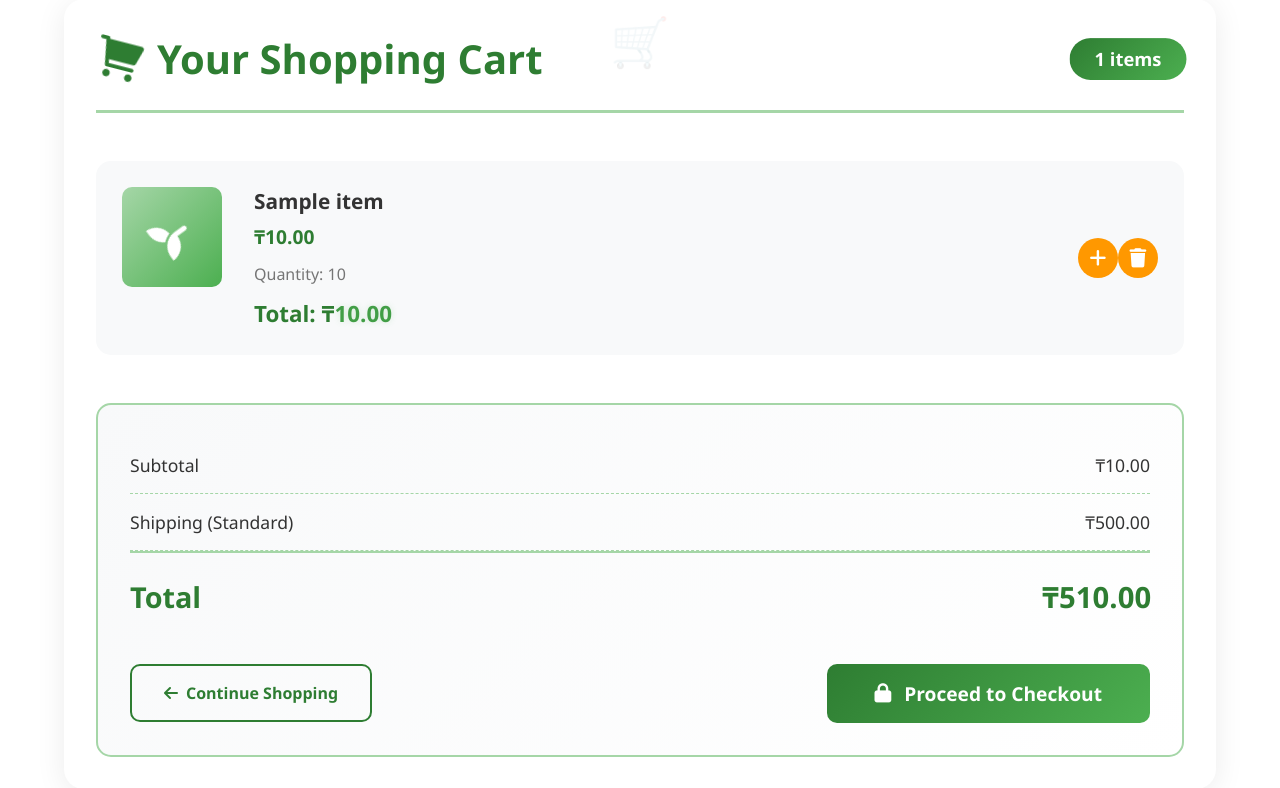
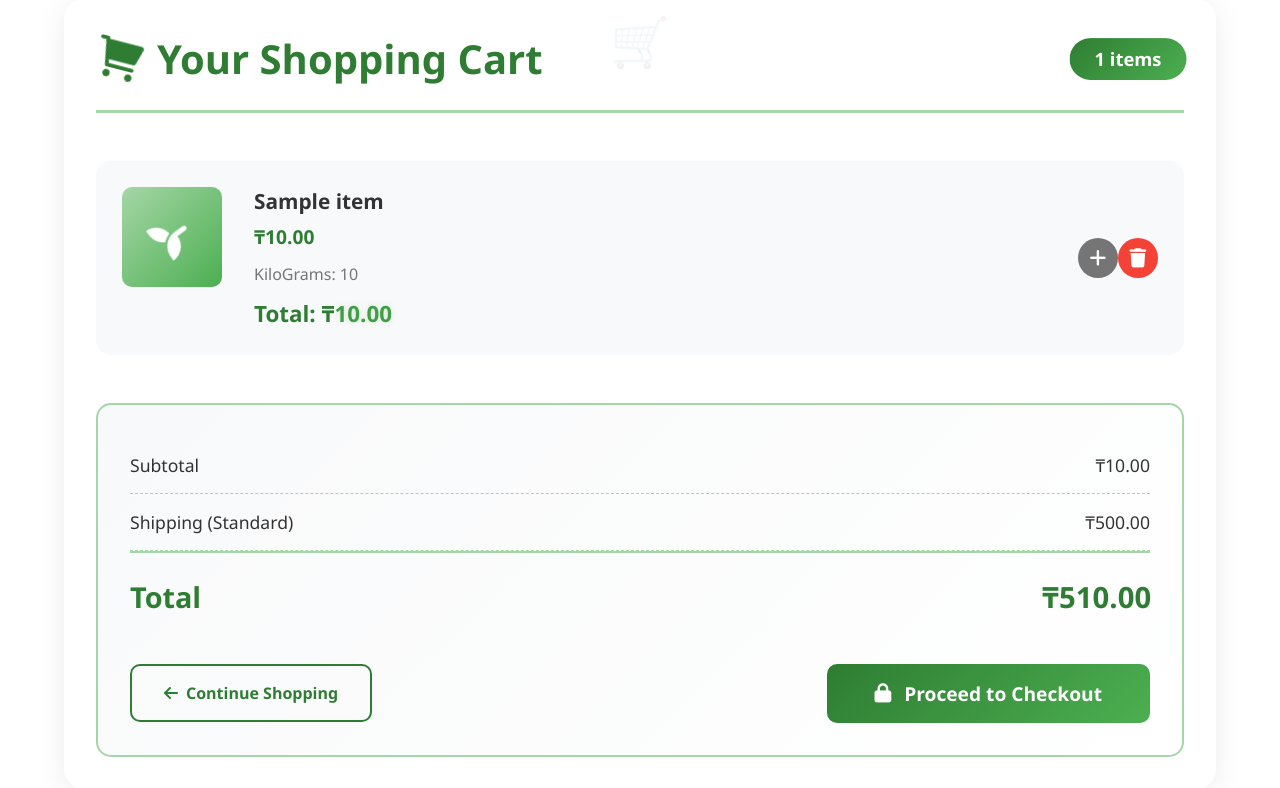
Before and after one commit to sisembayaltynbek-a11y/agroconnect, a Django app: template farmer_app/templates/cart.html in a window 1280 px wide. Shown: the part 113-901 px from the top of the page. Run offline with Django 3.2, Linux system fonts and the light colour scheme; the template is opened without the code that fills it: most values are stand-ins (such as "Sample title", 1, 10 or a date in 2020).

Commit message:
jhkjhsdfsfd

```diff
--- a/farmer_app/static/css/cart.css
+++ b/farmer_app/static/css/cart.css
@@ -286,7 +286,7 @@
 }
 
 .confirm-btn-plus {
-    background: var(--warning);
+    background: var(--gray);
     color: var(--white);
     border: none;
     width: 40px;
@@ -326,7 +326,7 @@
 }
 
 .confirm-btn {
-    background: var(--warning);
+    background: var(--danger);
     color: var(--white);
     border: none;
     width: 40px;
--- a/farmer_app/templates/cart.html
+++ b/farmer_app/templates/cart.html
@@ -26,7 +26,7 @@
                     <h3 class="item-name">{{ item.name }}</h3>
                     <p class="item-price">₸{{ item.price|floatformat:2 }}</p>
                     <div class="item-quantity">
-                        <span>Quantity: {{ item.qty }}</span>
+                        <span>KiloGrams: {{ item.qty }}</span>
                     </div>
 
                     <div class="item-total">
--- a/farmer_app/templates/product_details.html
+++ b/farmer_app/templates/product_details.html
@@ -134,7 +134,7 @@
                 <form method="post" action="{% url 'add-to-cart' product.id %}" class="add-to-cart-form">
                     {% csrf_token %}
                     <div class="quantity-selector">
-                        <label for="quantity">Quantity:</label>
+                        <label for="quantity">KiloGrams:</label>
                         <input type="number" id="quantity" name="quantity" value="1" min="1" max="100">
                     </div>
                     <button type="submit" class="add-to-cart-btn-large">
```
Also changed, not shown: db.sqlite3.
